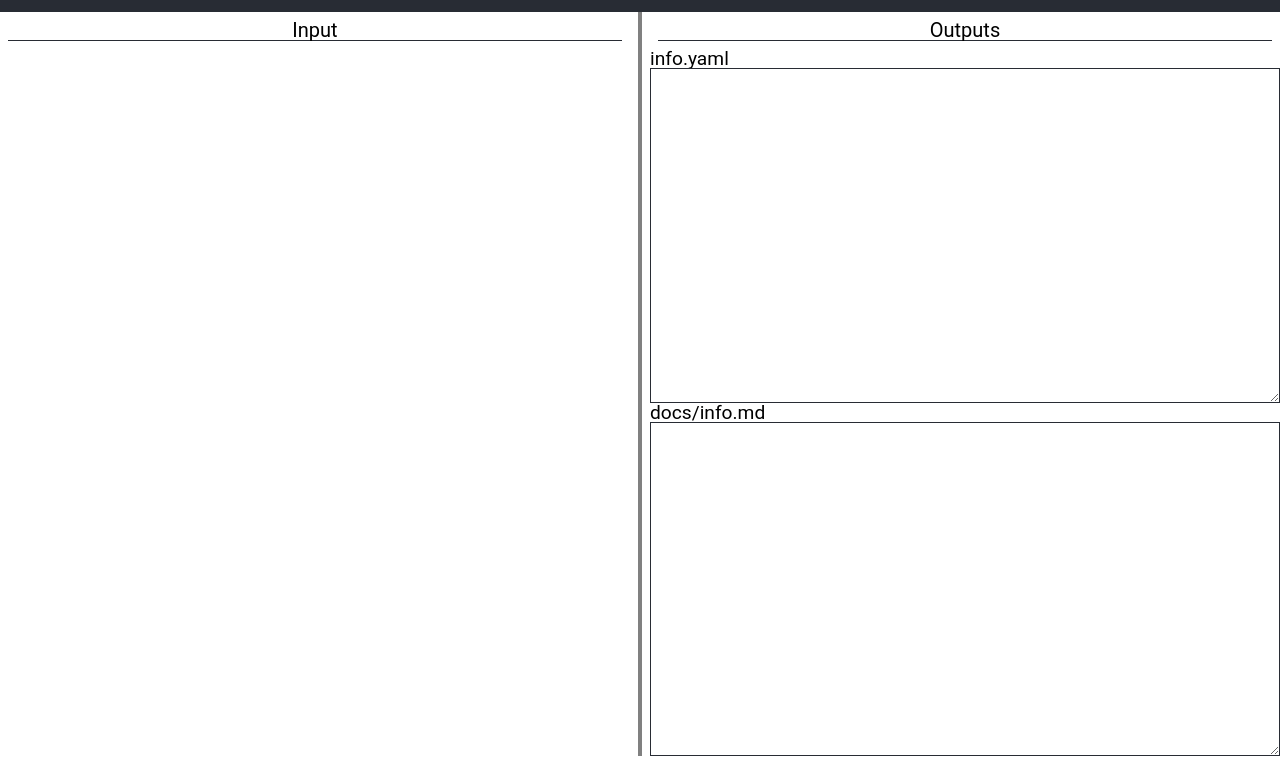
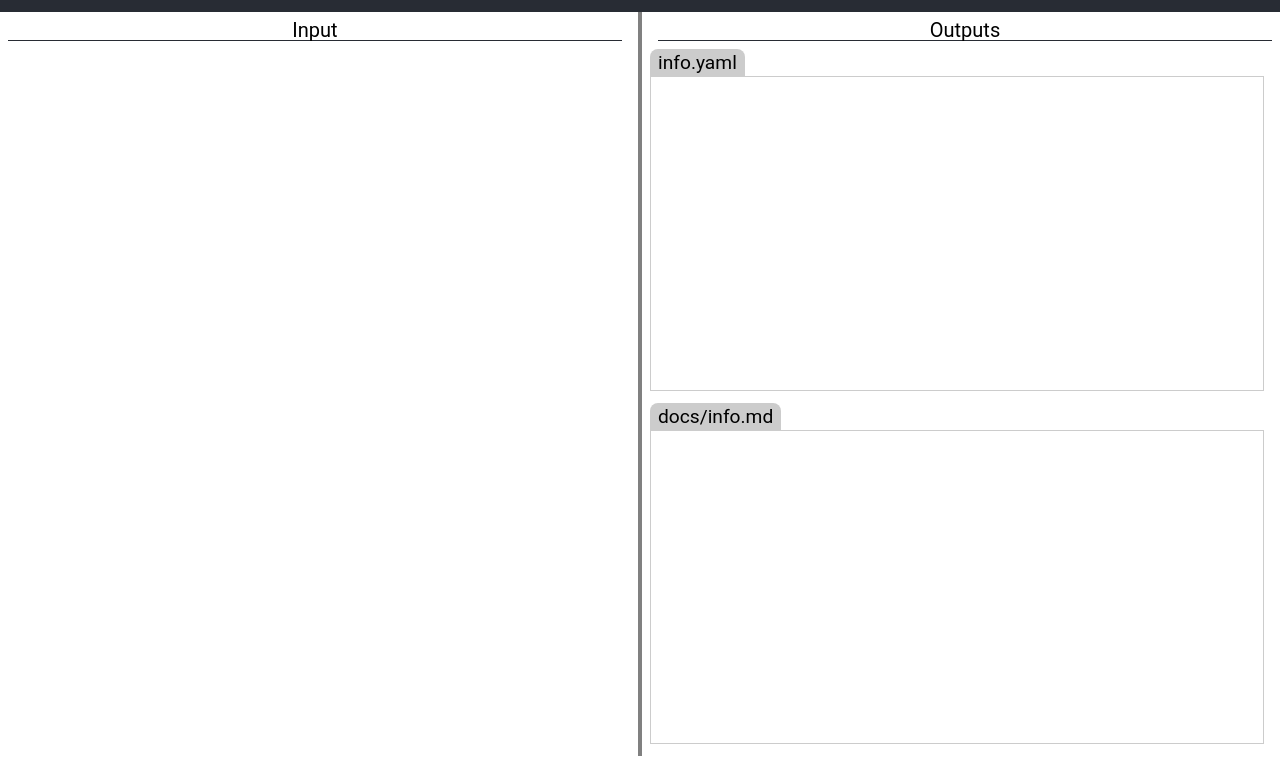
Before and after one commit to TinyTapeout/tt-yaml-upgrade-tool, a website built with Vite: page index.html in a window 1280 px wide. Shown: the part 44-803 px from the top of the page. Built offline with nearby package versions, Linux system fonts and the light colour scheme; what monaco-editor would draw is missing.

Commit message:
feat: improve style (CSS)

```diff
--- a/index.html
+++ b/index.html
@@ -25,14 +25,10 @@
         <h2>Outputs</h2>
 
         <h3><span class="file-name">info.yaml</span></h3>
-        <div style="flex: 1">
-          <textarea id="output-yaml" readonly></textarea>
-        </div>
+        <textarea id="output-yaml" readonly></textarea>
 
         <h3><span class="file-name">docs/info.md</span></h3>
-        <div style="flex: 1">
-          <textarea id="output-markdown" readonly></textarea>
-        </div>
+        <textarea id="output-markdown" readonly></textarea>
       </div>
     </div>
   </body>
--- a/src/index.css
+++ b/src/index.css
@@ -38,15 +38,21 @@ h2 {
   border-bottom: #282c34 1px solid;
 }
 
-textarea {
-  border: #282c34 1px solid;
-  height: 100%;
-  width: 100%;
-  overflow: auto;
+.file-name {
+  display: inline-block;
+  background-color: #ccc;
+  padding: 4px 8px;
+  border-top-left-radius: 8px;
+  border-top-right-radius: 8px;
 }
 
-span.file-titles {
-  background: gray;
+textarea {
+  flex: 1;
+  resize: none;
+  border: #ccc 1px solid;
+  overflow: auto;
+  margin-right: 1rem;
+  margin-bottom: 0.75rem;
 }
 
 .error {
```
